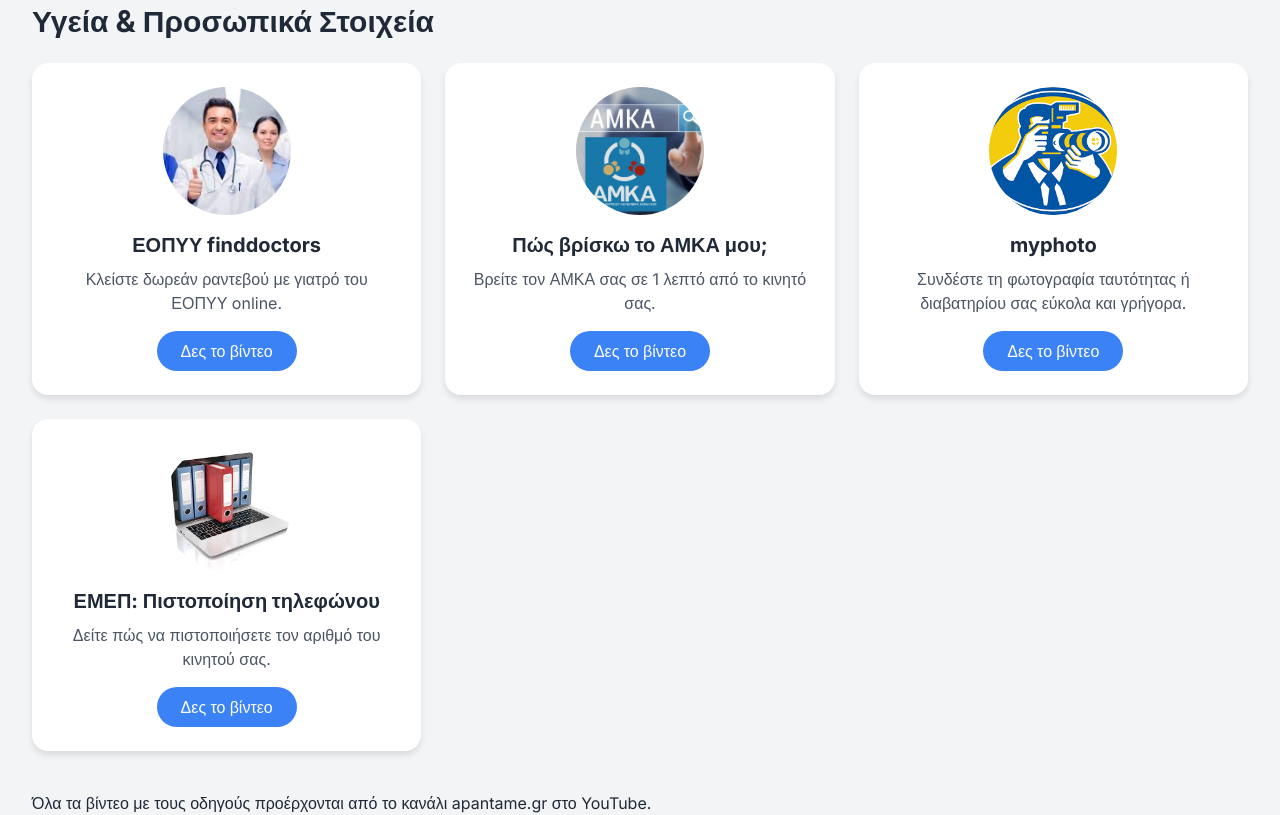
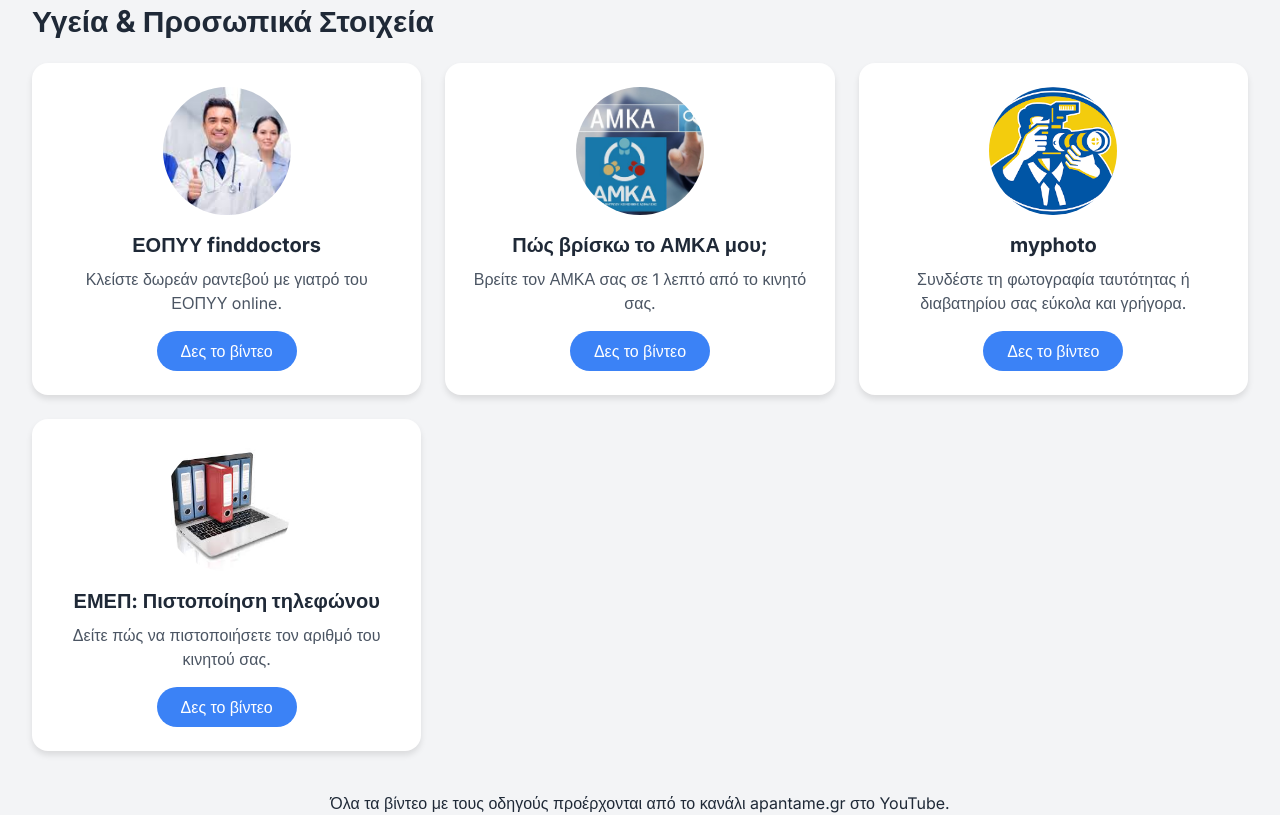
Before and after one commit to epp82/drivingkos, a plain HTML site: page index.html in a window 1280 px wide. Shown: the part 2169-2984 px from the top of the page. Drawn offline with nearby package versions, Linux system fonts and the light colour scheme.

Commit message:
Update index.html

```diff
--- a/index.html
+++ b/index.html
@@ -264,7 +264,7 @@
                 </div>
             </div>
         </section>
- Όλα τα βίντεο με τους οδηγούς προέρχονται από το κανάλι <a href="https://www.youtube.com/channel/UCtlzsyL8Rfk-YqHK_Kp0Fhw">apantame.gr στο YouTube.</a>
+<center> Όλα τα βίντεο με τους οδηγούς προέρχονται από το κανάλι <a href="https://www.youtube.com/channel/UCtlzsyL8Rfk-YqHK_Kp0Fhw">apantame.gr</a> στο YouTube.</center>
     </main>
 </body>
 </html>
```
